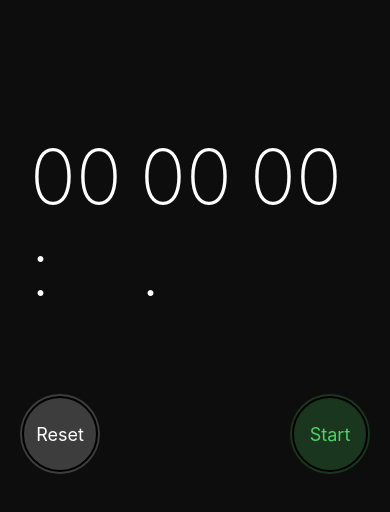
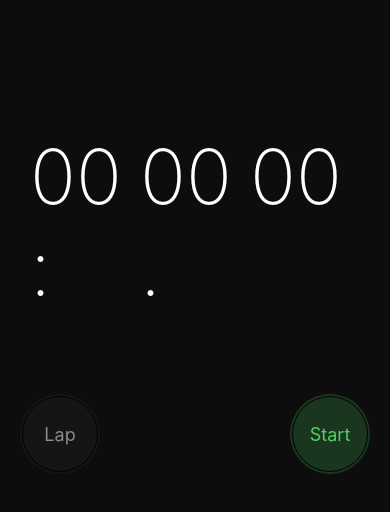
Before and after one commit to delwyn95/stopwatch, a React Native app: screen / in a window 390 px wide. Shown: the top 512 px of the page. Built offline with nearby package versions, Linux system fonts and the light colour scheme.

Commit message:
final and running version

```diff
--- a/App.js
+++ b/App.js
@@ -90,6 +90,10 @@ export default class App extends Component {
       laps: []
     };
   }
+componentWillUnmount(){
+  clearInterval(this.timer)
+}
+
   start = () => {
     const now = new Date().getTime();
     this.setState({
@@ -112,6 +116,35 @@ export default class App extends Component {
       now: timestamp,
     })
   }
+  stop = () => {
+    clearInterval(this.timer)
+    const timestamp = new Date().getTime()
+    const {laps,now,start} = this.state
+    const [firstLap, ... other] = laps
+    this.setState({
+      laps: [firstLap + now - start, ... other],
+      start: 0,
+      now: 0,
+    })
+  }
+
+  reset = () => {
+    this.setState({
+      laps: [],
+      start: 0,
+      now: 0,
+    })
+  };
+  resume = () => {
+    const now = new Date().getTime()
+    this.setState({
+      start: now,
+      now,
+    })
+    this.timer = setInterval(() => {
+      this.setState({ now: new Date().getTime() });
+    }, 100)
+  }
   render() {
     const { now, start, laps } = this.state;
     const timer = now - start;
@@ -122,7 +155,11 @@ export default class App extends Component {
         />
         {laps.length == 0 && (
           <ButtonsRow>
-            <RoundButton title="Reset" color="#FFFFFF" background="#3D3D3D" />
+            <RoundButton title="Lap"
+            color="#8B8B90"
+            background="#151515"
+            disabled
+            />
             <RoundButton
               title="Start"
               color="#50D167"
@@ -144,7 +181,20 @@ export default class App extends Component {
             onPress={this.stop}
           />
         </ButtonsRow>
-
+       )}
+       {laps.length > 0 && start == 0 && (
+        <ButtonsRow>
+          <RoundButton title="Reset"
+          color="#FFFFFF"
+          background="#3D3D3D"
+          onPress = {this.reset} />
+          <RoundButton
+            title="Start"
+            color="#50D167"
+            background="#1B361F"
+            onPress={this.resume}
+          />
+        </ButtonsRow>
        )}
 
         <LapsTable laps={laps} timer={timer} />
@@ -182,7 +232,7 @@ const styles = StyleSheet.create({
     width: 76,
     height: 76,
     borderRadius: 38,
-    borderWidth: 2,
+    borderWidth: 1,
     justifyContent: "center",
     alignItems: "center"
   },
```
